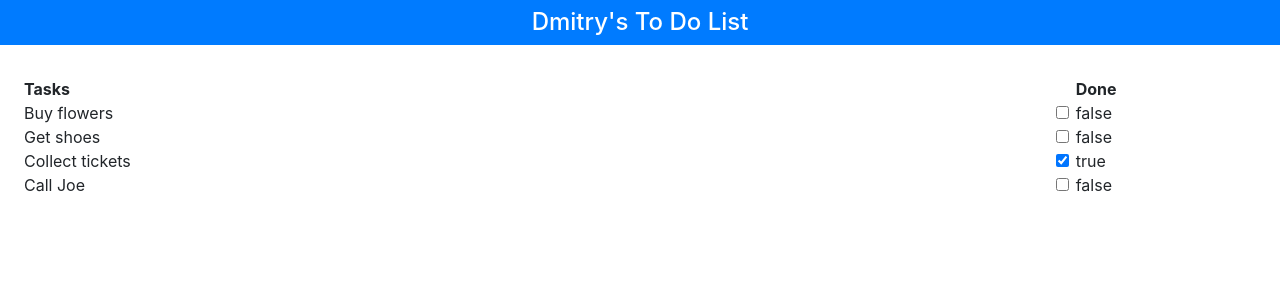
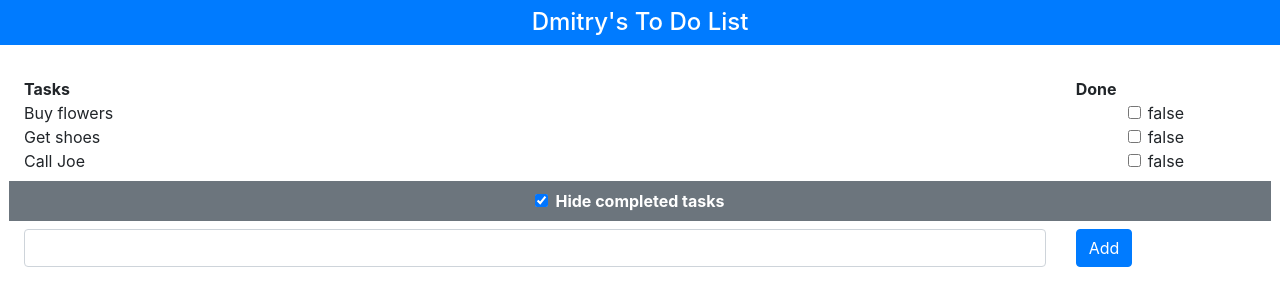
Before and after one commit to vcamelot/learning-vue-todo, a Vue app: page / in a window 1280 px wide. Shown: the top 306 px of the page. Built offline with nearby package versions, Linux system fonts and the light colour scheme.

Commit message:
Added completed tasks filter and Add new task feature

```diff
--- a/src/App.vue
+++ b/src/App.vue
@@ -8,11 +8,31 @@
         <div class="col font-weight-bold">Tasks</div>
         <div class="col-2 font-weight-bold">Done</div>
       </div>
-      <div class="row" v-for="t in tasks" v-bind:key="t.action">
+      <div class="row" v-for="t in filteredTasks" v-bind:key="t.action">
         <div class="col">{{ t.action }}</div>
-        <div class="col-2">
+        <div class="col-2 text-center">
           <input type="checkbox" v-model="t.done" class="form-check-input" />
           {{ t.done }}
+        </div>
+      </div>
+      <div class="row bg-secondary py-2 mt-2 text-white">
+        <div class="col text-center">
+          <input
+            type="checkbox"
+            v-model="hideCompleted"
+            class="form-check-input"
+          />
+          <label class="form-check-label font-weight-bold">
+            Hide completed tasks
+          </label>
+        </div>
+      </div>
+      <div class="row py-2">
+        <div class="col">
+          <input v-model="newItemText" class="form-control" />
+        </div>
+        <div class="col-2">
+          <button class="btn btn-primary" v-on:click="addNewTodo">Add</button>
         </div>
       </div>
     </div>
@@ -31,7 +51,25 @@
         { action: "Collect tickets", done: true },
         { action: "Call Joe", done: false },
       ],
+      hideCompleted: true,
+      newItemText: "",
     };
+  },
+  computed: {
+    filteredTasks() {
+      return this.hideCompleted
+        ? this.tasks.filter((t) => !t.done)
+        : this.tasks;
+    },
+  },
+  methods: {
+    addNewTodo() {
+      this.tasks.push({
+        action: this.newItemText,
+        done: false,
+      });
+      this.newItemText = "";
+    },
   },
 };
 </script>
```
